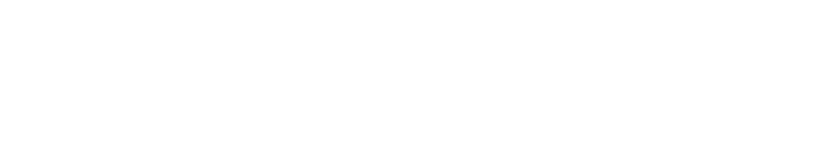
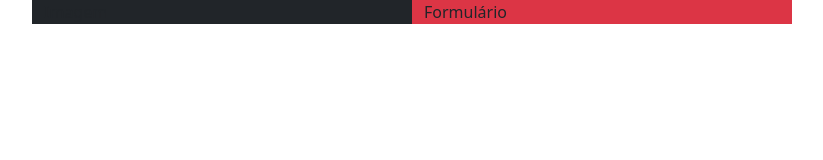
Before and after one commit to dailalima/clubedovinho-front, a plain HTML site: page index.html in a window 1280 px wide. Shown: the whole page, without its empty margins (38-861 px from the left). Drawn offline with nearby package versions, Linux system fonts and the light colour scheme.

Commit message:
Cria a estrutura inicial da página de login

```diff
--- a/index.html
+++ b/index.html
@@ -8,7 +8,16 @@
         <link href="https://cdn.jsdelivr.net/npm/bootstrap@5.3.3/dist/css/bootstrap.min.css" rel="stylesheet" integrity="sha384-QWTKZyjpPEjISv5WaRU9OFeRpok6YctnYmDr5pNlyT2bRjXh0JMhjY6hW+ALEwIH" crossorigin="anonymous">
         <link rel="stylesheet" href="css/custom.css">
     </head>
-    <body>
+    <body class="container">
+
+        <div class="row">
+            <div class="col-md-4 bg-dark">
+                Imagem
+            </div>
+            <div class="col-md-4 bg-danger">
+                Formulário
+            </div>
+        </div>
 
         <script src="https://cdn.jsdelivr.net/npm/bootstrap@5.3.3/dist/js/bootstrap.bundle.min.js" integrity="sha384-YvpcrYf0tY3lHB60NNkmXc5s9fDVZLESaAA55NDzOxhy9GkcIdslK1eN7N6jIeHz" crossorigin="anonymous"></script>
     </body>
```
